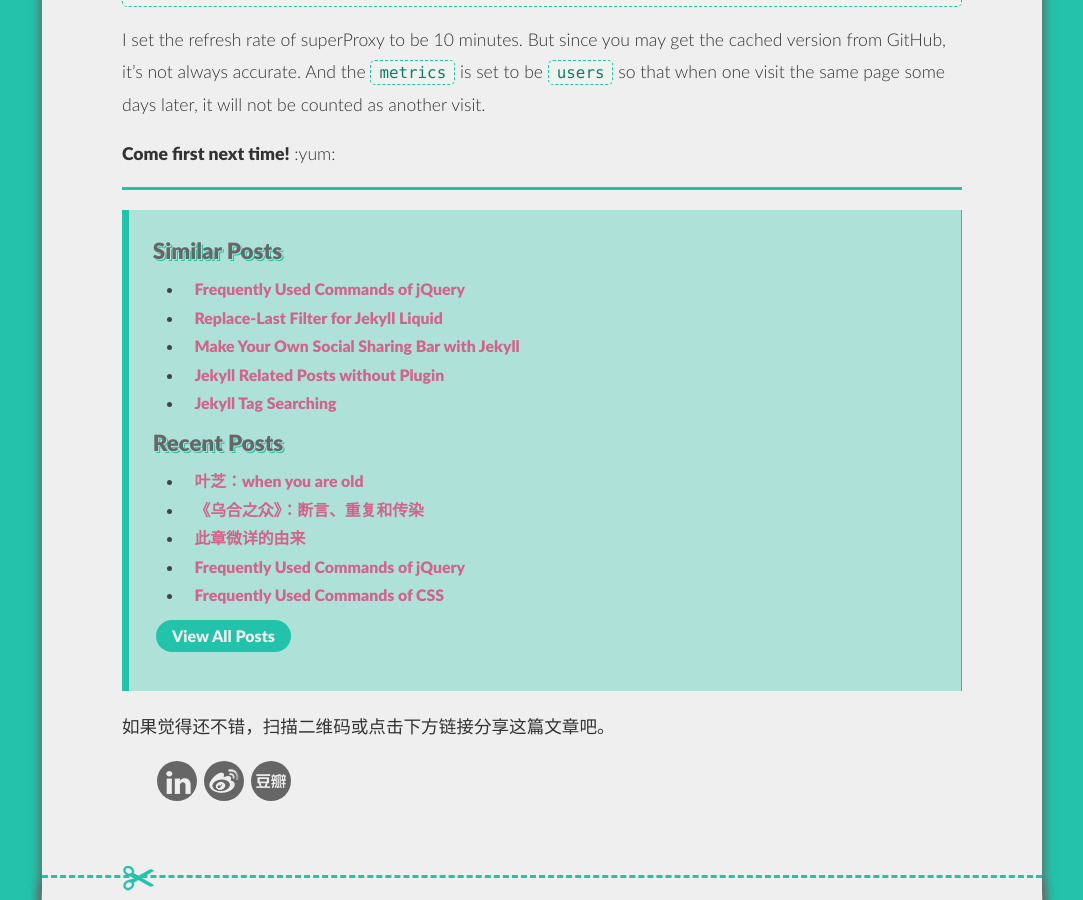
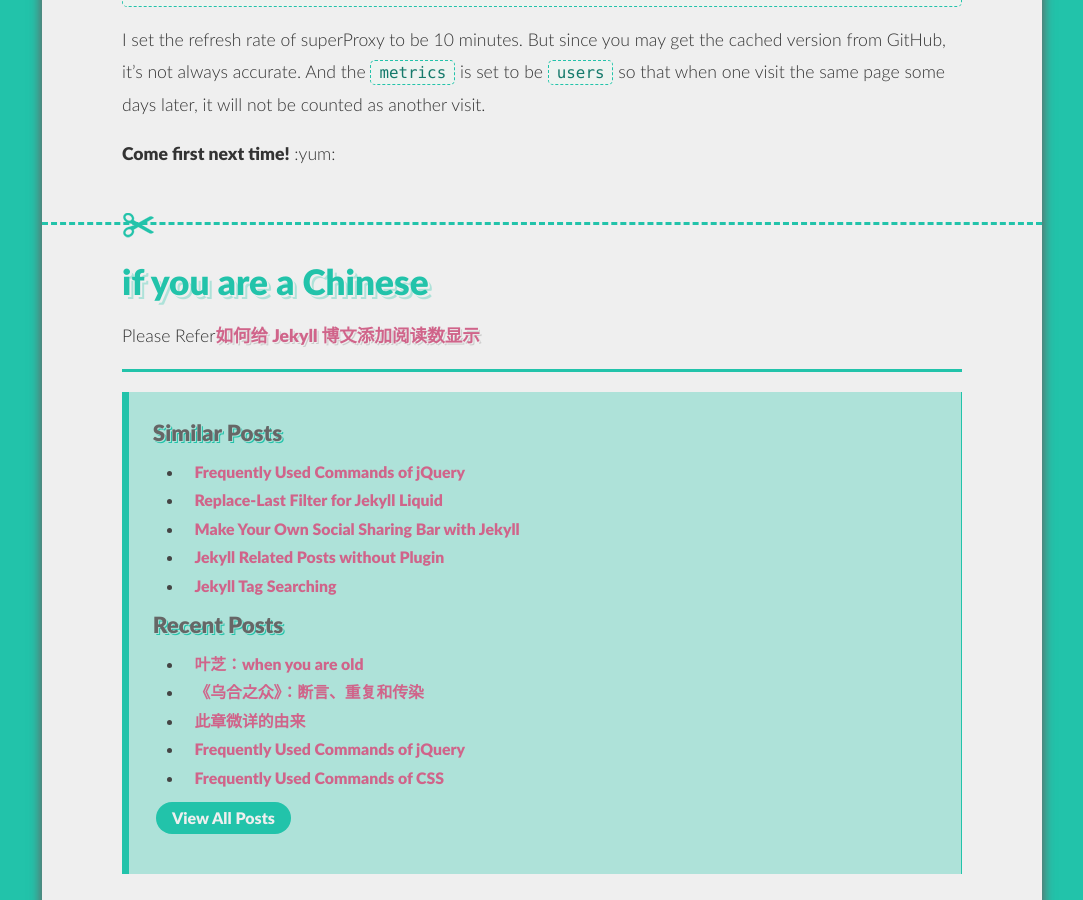
Before and after one commit to zwxscience/MyBlog, a Jekyll site: the page built from _posts/2014-08-05-page-view-from-google-analytics-for-your-blog.md, in a window 1280 px wide and 900 px high, scrolled down 5759 px. Shown: the whole window, without its empty margins (98-1181 px from the left). Built offline with Jekyll 4.4.1, drawn with Linux system fonts in a browser that asks for light colours; Markdown is read by kramdown in place of the engine named in the settings.

Commit message:
add chinese note

```diff
--- a/_posts/2014-08-05-page-view-from-google-analytics-for-your-blog.md
+++ b/_posts/2014-08-05-page-view-from-google-analytics-for-your-blog.md
@@ -168,3 +168,5 @@
 I set the refresh rate of superProxy to be 10 minutes. But since you may get the cached version from GitHub, it's not always accurate. And the `metrics` is set to be `users` so that when one visit the same page some days later, it will not be counted as another visit.
 
 **Come first next time!** :yum:
+#if you are a Chinese
+Please Refer[如何给 Jekyll 博文添加阅读数显示](http://taoalpha.me/blog/2015/06/07/tech-add-google-analytics-pageviews-to-jekyll-blog/)
```
